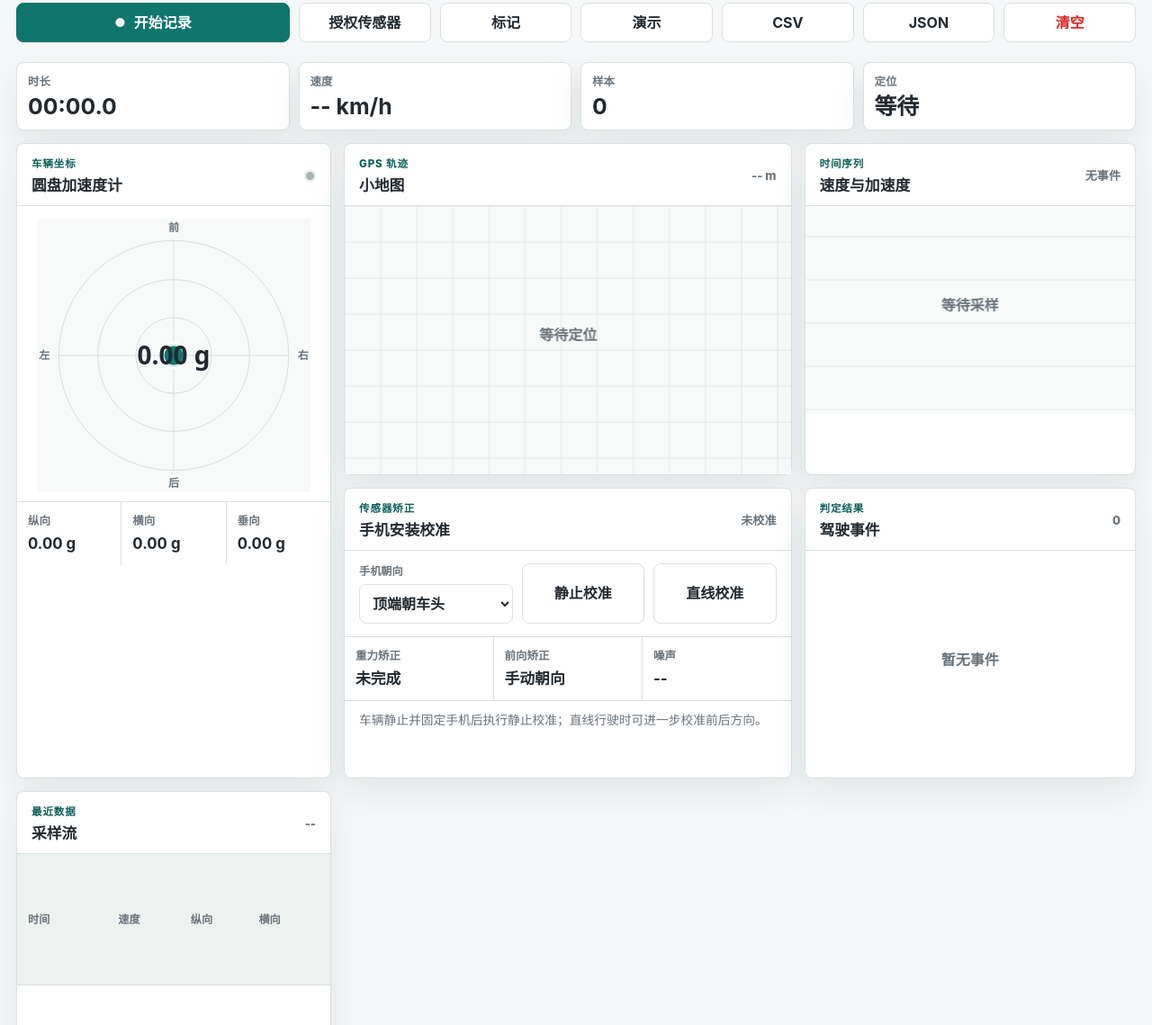
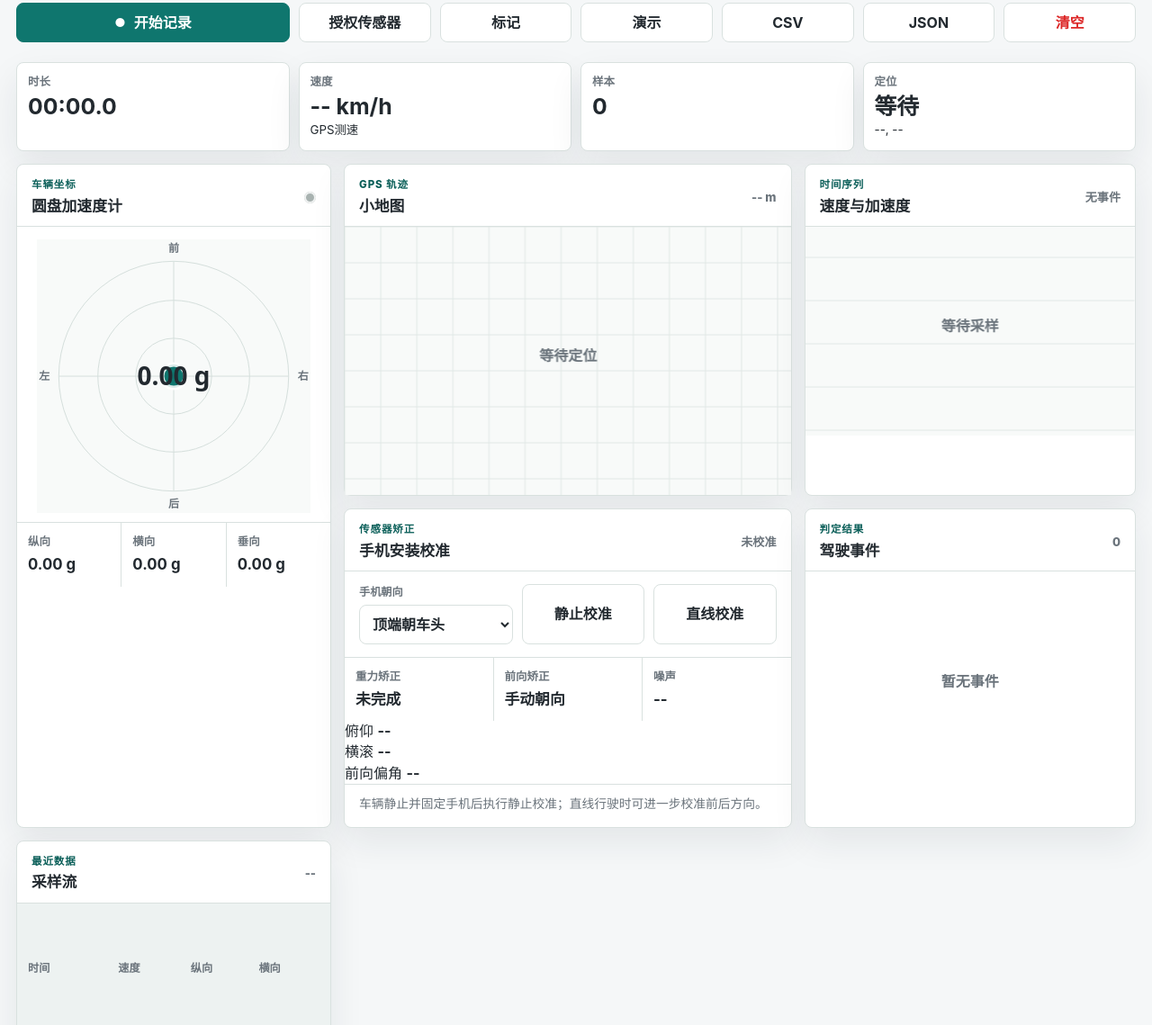
Before and after one commit to SERexxx/yisong, a website: page index.html in a window 1280 px wide. Shown: the part 96-1235 px from the top of the page at 90% size. Drawn offline with Linux system fonts and the light colour scheme.

Commit message:
Update GPS status and calibration UI

```diff
--- a/index.html
+++ b/index.html
@@ -40,6 +40,7 @@
           <div class="stat-tile">
             <span>速度</span>
             <strong id="speedValue">-- km/h</strong>
+            <small id="speedSourceValue">GPS测速</small>
           </div>
           <div class="stat-tile">
             <span>样本</span>
@@ -48,6 +49,7 @@
           <div class="stat-tile">
             <span>定位</span>
             <strong id="gpsValue">未连接</strong>
+            <small id="gpsCoordValue">--, --</small>
           </div>
         </section>
 
@@ -136,6 +138,20 @@
                 <strong id="noiseValue">--</strong>
               </div>
             </div>
+            <div class="angle-readout" aria-label="手机姿态角度">
+              <div>
+                <span>俯仰</span>
+                <strong id="pitchValue">--</strong>
+              </div>
+              <div>
+                <span>横滚</span>
+                <strong id="rollValue">--</strong>
+              </div>
+              <div>
+                <span>前向偏角</span>
+                <strong id="headingOffsetValue">--</strong>
+              </div>
+            </div>
             <p class="quiet-note" id="calibrationHint">车辆静止并固定手机后执行静止校准；直线行驶时可进一步校准前后方向。</p>
           </article>
 
```
